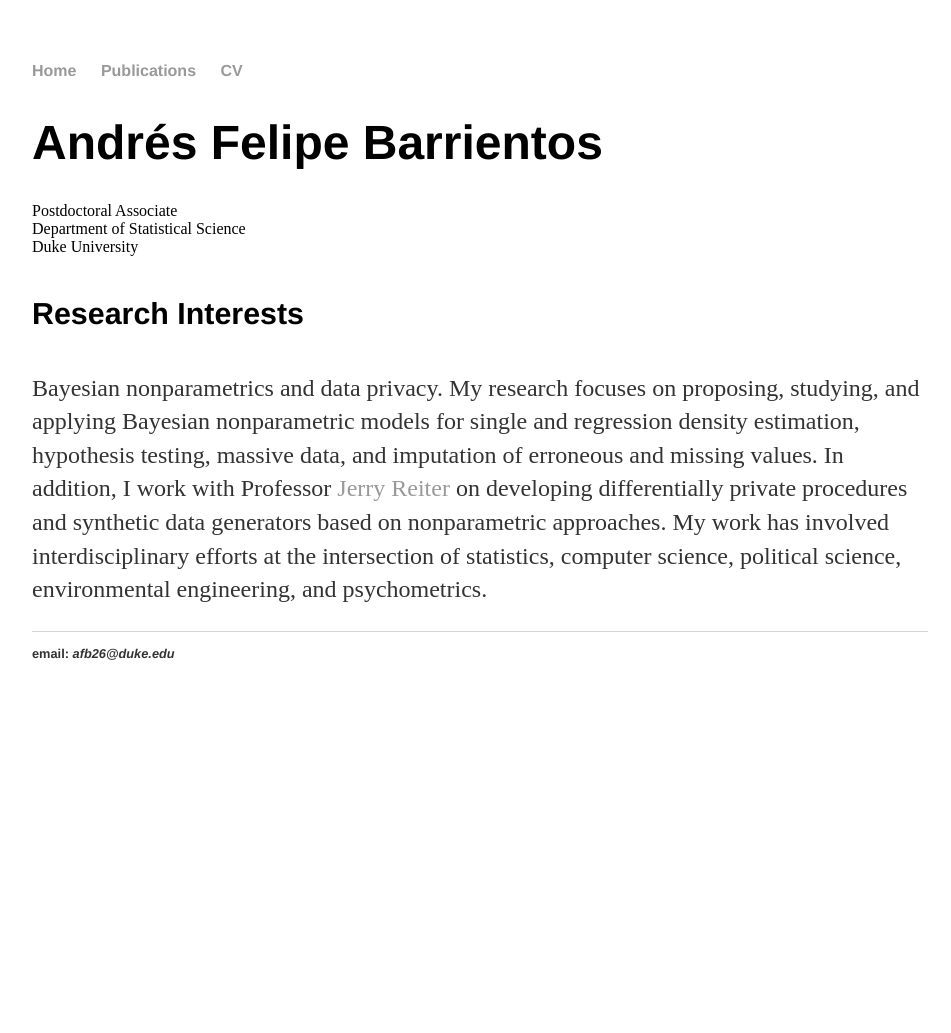
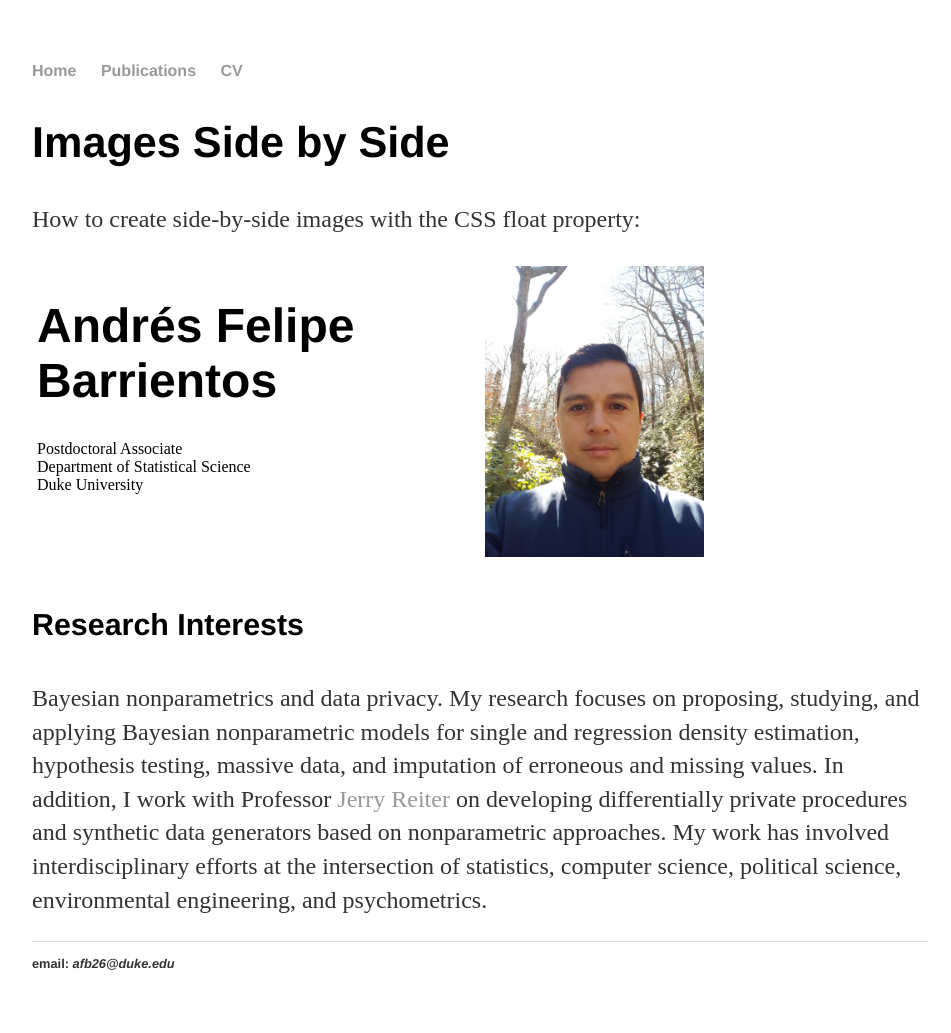
Before and after one commit to anfebar/anfebar.github.io, a Jekyll site: the page built from index.html, in a window 1280 px wide. Shown: the whole page, without its empty margins (160-1111 px from the left). Built offline with Jekyll 4.4.1, drawn with Linux system fonts in a browser that asks for light colours; before the commit the page ends 900 px from its top, so only the background shows below that.

Commit message:
Update index.html

```diff
--- a/index.html
+++ b/index.html
@@ -3,12 +3,43 @@ layout: default
 title: Andres F. Barrientos
 ---
 
-		<div class="blurb">
-			<h1>Andrés Felipe Barrientos</h1>
+		<style>
+* {
+    box-sizing: border-box;
+}
+
+.column {
+    float: left;
+    width: 50%;
+    padding: 5px;
+}
+
+/* Clearfix (clear floats) */
+.row::after {
+    content: "";
+    clear: both;
+    display: table;
+}
+</style>
+</head>
+<body>
+
+<h2>Images Side by Side</h2>
+<p>How to create side-by-side images with the CSS float property:</p>
+
+<div class="row">
+  <div class="column">
+<h1>Andrés Felipe Barrientos</h1>
 			Postdoctoral Associate <br>
 			Department of Statistical Science<br>
 			Duke University<br>
+  </div>
+  <div class="column">
+    <img src="Barrientos.jpg" alt="Felipe" style="width:50%">
+  </div>
+</div>
 
+	<div class="blurb">
 			<h4>Research Interests</h4>
 			<p>Bayesian nonparametrics and data privacy. My research focuses on proposing,
 				studying, and applying Bayesian nonparametric models for single and regression
```
